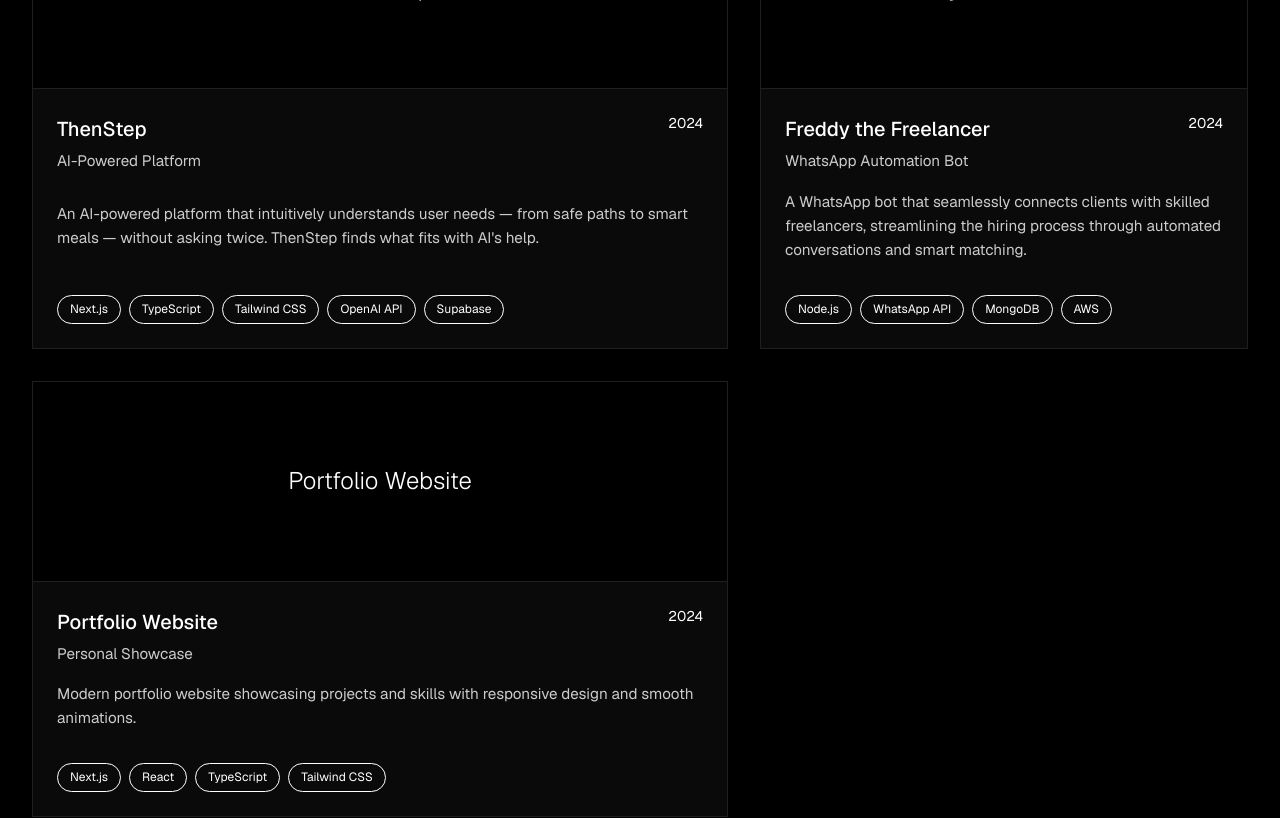
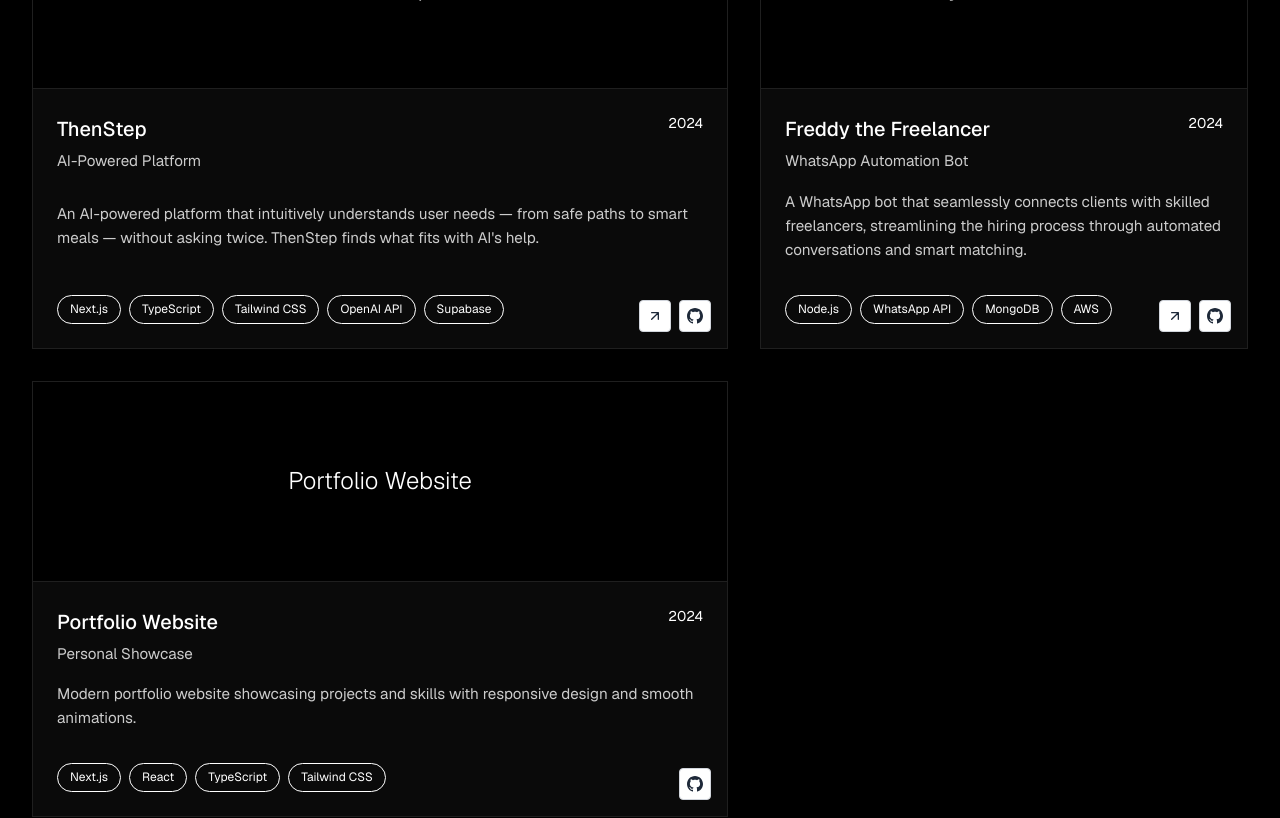
Before and after one commit to austinluk/pp, a Next.js app: page / in a window 1280 px wide. Shown: the part 1958-2776 px from the top of the page. Built offline with nearby package versions, Linux system fonts and the light colour scheme.

Commit message:
Added Buttons.

```diff
--- a/src/components/sections/ProjectsSection.tsx
+++ b/src/components/sections/ProjectsSection.tsx
@@ -1,5 +1,5 @@
-import React from 'react';
-import { Project } from '@/types';
+import React from "react";
+import { Project } from "@/types";
 
 interface ProjectsSectionProps {
   projects: Project[];
@@ -18,18 +18,22 @@
         {projects.map((project, index) => (
           <div
             key={project.id}
-            className={`${index % 2 === 0 ? 'grid-span-7' : 'grid-span-5'} ${index % 2 === 1 ? 'col-start-8' : ''} mb-8`}
+            className={`${index % 2 === 0 ? "grid-span-7" : "grid-span-5"} ${
+              index % 2 === 1 ? "col-start-8" : ""
+            } mb-8`}
           >
-            <div className="project-card h-full">
-              <div className="project-image">
-                {project.title}
-              </div>
+            <div className="project-card h-full relative">
+              <div className="project-image">{project.title}</div>
               <div className="project-content">
                 <div className="flex justify-between items-start">
                   <h3>{project.title}</h3>
-                  <span className="text-small text-secondary">{project.year}</span>
+                  <span className="text-small text-secondary">
+                    {project.year}
+                  </span>
                 </div>
-                <p className="text-small text-secondary mb-2">{project.subtitle}</p>
+                <p className="text-small text-secondary mb-2">
+                  {project.subtitle}
+                </p>
                 <p className="text-body">{project.description}</p>
                 <div className="tags">
                   {project.tags.map((tag) => (
@@ -38,6 +42,73 @@
                     </span>
                   ))}
                 </div>
+              </div>
+
+              {/* Arrow links positioned in bottom right */}
+              <div className="absolute bottom-4 right-4 flex gap-2">
+                {project.liveUrl && (
+                  <a
+                    href={project.liveUrl}
+                    target="_blank"
+                    rel="noopener noreferrer"
+                    className="inline-flex items-center justify-center w-8 h-8 bg-white border border-gray-300 text-gray-800 rounded hover:bg-gray-50 transition-colors dark:bg-gray-800 dark:border-gray-700 dark:text-gray-200 dark:hover:bg-gray-700"
+                    title="Live Site"
+                  >
+                    <svg
+                      className="w-4 h-4"
+                      fill="none"
+                      stroke="currentColor"
+                      viewBox="0 0 24 24"
+                    >
+                      <path
+                        strokeLinecap="round"
+                        strokeLinejoin="round"
+                        strokeWidth={2}
+                        d="M7 17L17 7M17 7H7M17 7V17"
+                      />
+                    </svg>
+                  </a>
+                )}
+                {project.demoUrl && (
+                  <a
+                    href={project.demoUrl}
+                    target="_blank"
+                    rel="noopener noreferrer"
+                    className="inline-flex items-center justify-center w-8 h-8 bg-white border border-gray-300 text-gray-800 rounded hover:bg-gray-50 transition-colors dark:bg-gray-800 dark:border-gray-700 dark:text-gray-200 dark:hover:bg-gray-700"
+                    title="Demo Video"
+                  >
+                    <svg
+                      className="w-4 h-4"
+                      fill="none"
+                      stroke="currentColor"
+                      viewBox="0 0 24 24"
+                    >
+                      <path
+                        strokeLinecap="round"
+                        strokeLinejoin="round"
+                        strokeWidth={2}
+                        d="M7 17L17 7M17 7H7M17 7V17"
+                      />
+                    </svg>
+                  </a>
+                )}
+                {project.githubUrl && (
+                  <a
+                    href={project.githubUrl}
+                    target="_blank"
+                    rel="noopener noreferrer"
+                    className="inline-flex items-center justify-center w-8 h-8 bg-white border border-gray-300 text-gray-800 rounded hover:bg-gray-50 transition-colors dark:bg-gray-800 dark:border-gray-700 dark:text-gray-200 dark:hover:bg-gray-700"
+                    title="GitHub Repository"
+                  >
+                    <svg
+                      className="w-4 h-4"
+                      fill="currentColor"
+                      viewBox="0 0 24 24"
+                    >
+                      <path d="M12 0c-6.626 0-12 5.373-12 12 0 5.302 3.438 9.8 8.207 11.387.599.111.793-.261.793-.577v-2.234c-3.338.726-4.033-1.416-4.033-1.416-.546-1.387-1.333-1.756-1.333-1.756-1.089-.745.083-.729.083-.729 1.205.084 1.839 1.237 1.839 1.237 1.07 1.834 2.807 1.304 3.492.997.107-.775.418-1.305.762-1.604-2.665-.305-5.467-1.334-5.467-5.931 0-1.311.469-2.381 1.236-3.221-.124-.303-.535-1.524.117-3.176 0 0 1.008-.322 3.301 1.23.957-.266 1.983-.399 3.003-.404 1.02.005 2.047.138 3.006.404 2.291-1.552 3.297-1.23 3.297-1.23.653 1.653.242 2.874.118 3.176.77.84 1.235 1.911 1.235 3.221 0 4.609-2.807 5.624-5.479 5.921.43.372.823 1.102.823 2.222v3.293c0 .319.192.694.801.576 4.765-1.589 8.199-6.086 8.199-11.386 0-6.627-5.373-12-12-12z" />
+                    </svg>
+                  </a>
+                )}
               </div>
             </div>
           </div>
--- a/src/data/projects.ts
+++ b/src/data/projects.ts
@@ -7,7 +7,9 @@
     subtitle: "AI-Powered Platform",
     description: "An AI-powered platform that intuitively understands user needs — from safe paths to smart meals — without asking twice. ThenStep finds what fits with AI's help.",
     year: "2024",
-    tags: ["Next.js", "TypeScript", "Tailwind CSS", "OpenAI API", "Supabase"]
+    tags: ["Next.js", "TypeScript", "Tailwind CSS", "OpenAI API", "Supabase"],
+    demoUrl: "https://www.youtube.com/watch?v=mIPAovu09cM",
+    githubUrl: "https://github.com/yourusername/thenstep"
   },
   {
     id: 2,
@@ -15,7 +17,9 @@
     subtitle: "WhatsApp Automation Bot",
     description: "A WhatsApp bot that seamlessly connects clients with skilled freelancers, streamlining the hiring process through automated conversations and smart matching.",
     year: "2024",
-    tags: ["Node.js", "WhatsApp API", "MongoDB", "AWS"]
+    tags: ["Node.js", "WhatsApp API", "MongoDB", "AWS"],
+    liveUrl: "https://heyfreddy.xyz",
+    githubUrl: "https://github.com/yourusername/freddy-freelancer"
   },
   {
     id: 3,
@@ -23,6 +27,7 @@
     subtitle: "Personal Showcase",
     description: "Modern portfolio website showcasing projects and skills with responsive design and smooth animations.",
     year: "2024",
-    tags: ["Next.js", "React", "TypeScript", "Tailwind CSS"]
+    tags: ["Next.js", "React", "TypeScript", "Tailwind CSS"],
+    githubUrl: "https://github.com/yourusername/portfolio"
   }
 ];
```
Also changed, not shown: src/types/index.ts (+6 -1 lines).
